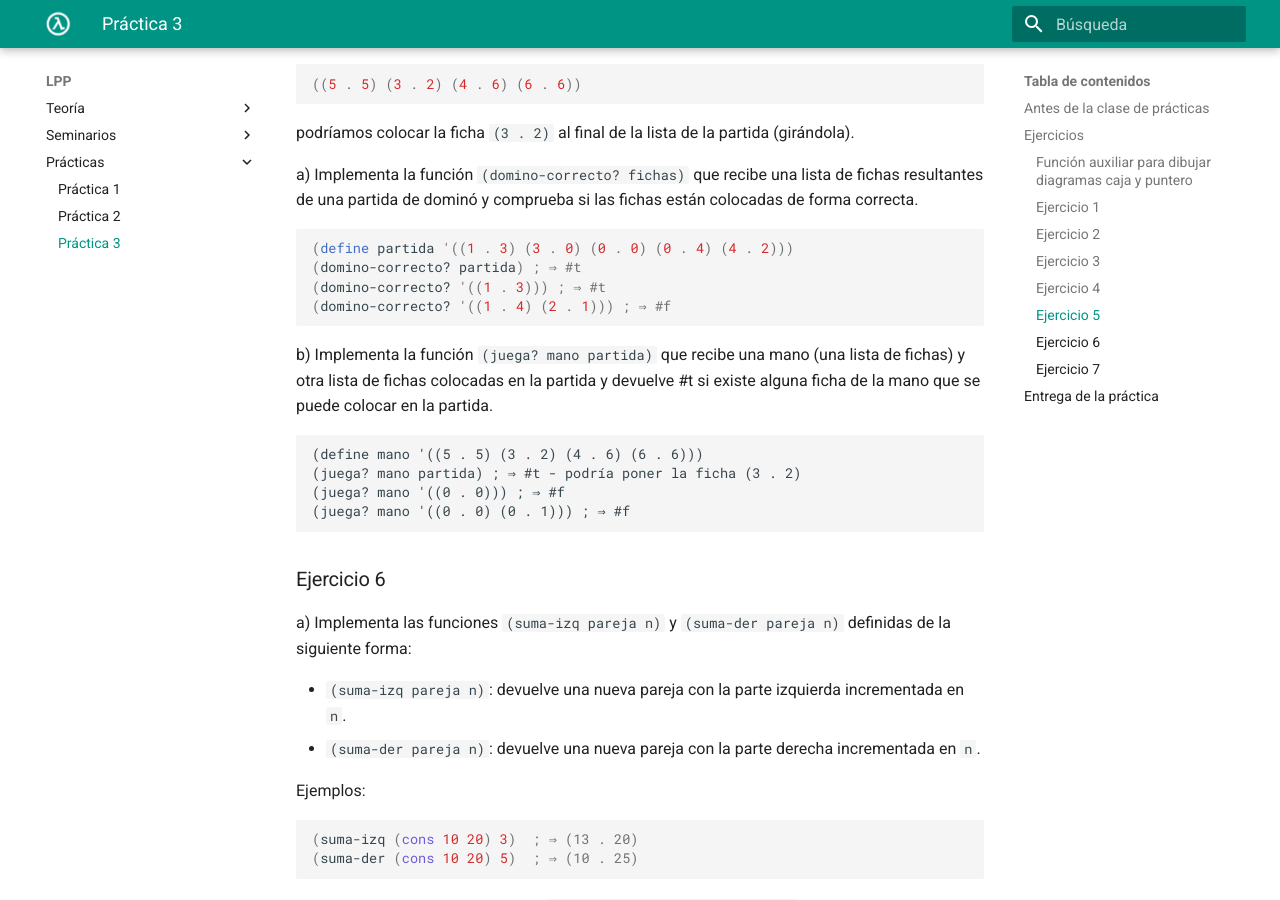
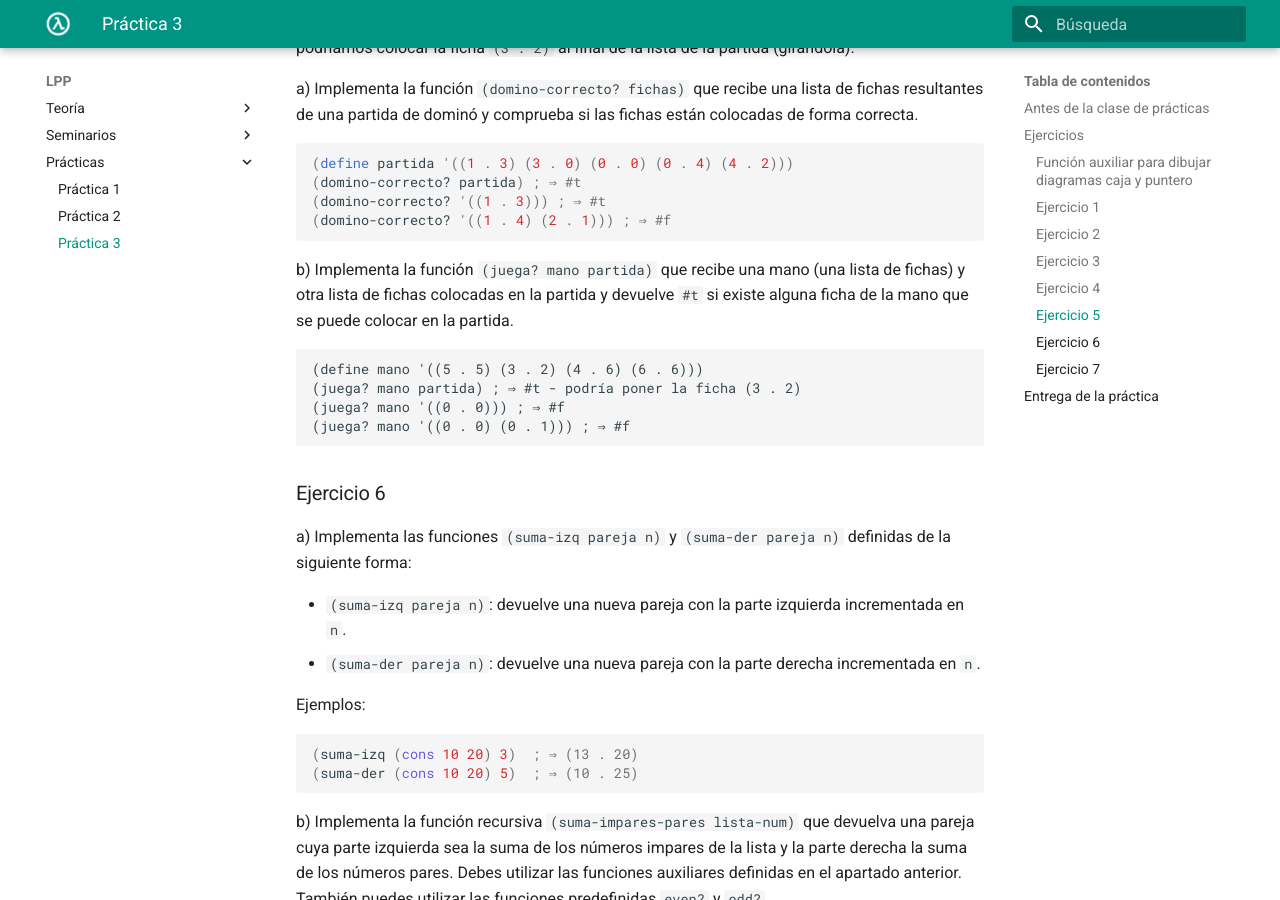
Before and after one commit to domingogallardo/apuntes-lpp, an MkDocs documentation site: the page built from docs/practicas/practica03/practica03.md, in a window 1280 px wide and 900 px high, scrolled down 5847 px. Built offline with MkDocs 1.6.1 and Material for MkDocs 9.7.7, drawn with Linux system fonts in a browser that asks for light colours.

Commit message:
Corrección tamaño imagen

````diff
--- a/docs/practicas/practica03/practica03.md
+++ b/docs/practicas/practica03/practica03.md
@@ -185,7 +185,7 @@ a.2) Escribe las expresiones que devuelven 2 y 4 a partir de `p1`.
 b.1) Dado el siguiente diagrama caja y puntero, escribe la expresión en
 Scheme que define `p2` usando el mínimo número de llamadas a `list` y `cons`.
 
-<img src="imagenes/box-and-pointer2.png" width="500px"/>
+<img src="imagenes/box-and-pointer2.png" width="400px"/>
 
 b.2) Escribe las expresiones que devuelven 9 y 2 a partir de `p2`.
 
@@ -240,7 +240,7 @@ las fichas están colocadas de forma correcta.
 
 b) Implementa la función `(juega? mano partida)` que recibe una mano
 (una lista de fichas) y otra lista de fichas colocadas en la partida y
-devuelve #t si existe alguna ficha de la mano que se puede colocar en
+devuelve `#t` si existe alguna ficha de la mano que se puede colocar en
 la partida.
 
 ```
````
